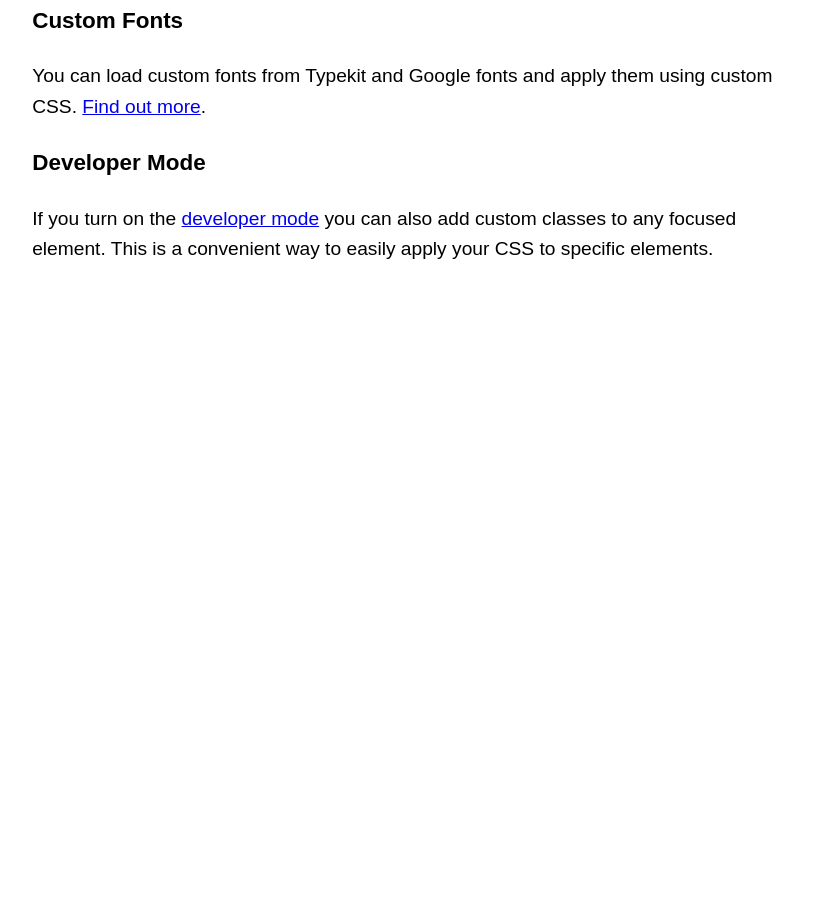
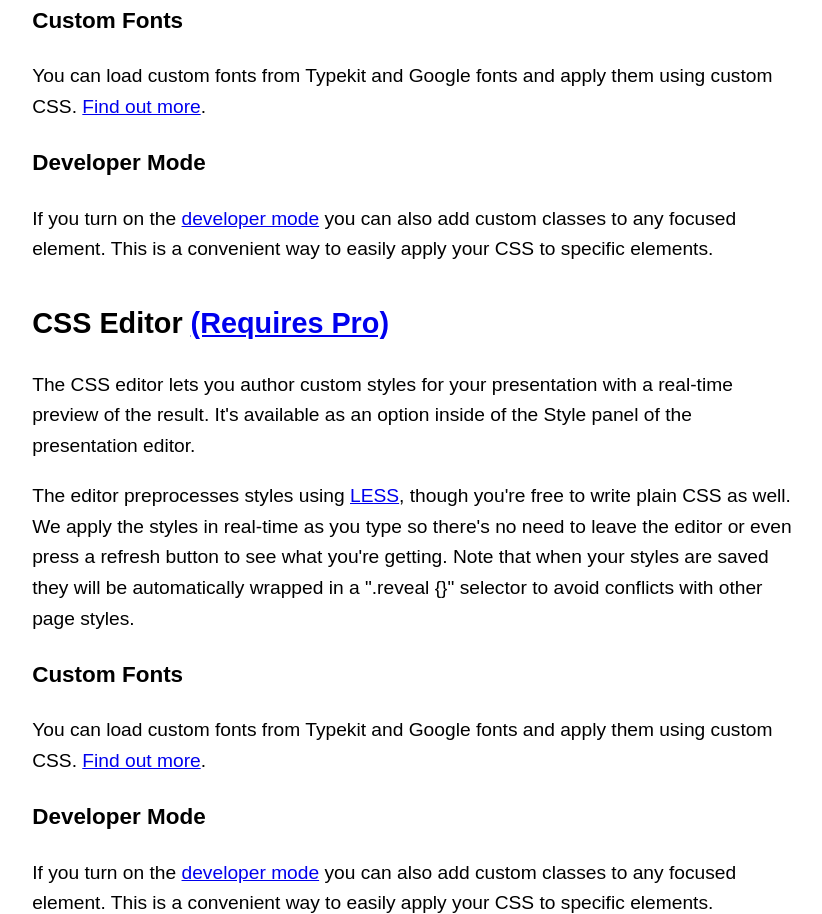
Before and after one commit to zmscode/zmscode.github.io, a website: page index.html in a window 1280 px wide. Shown: the part 1886-2800 px from the top of the page, without its empty margins (259-1081 px from the left). Before the commit the page ends 2190 px from the top, so only its background shows below. Drawn offline with Linux system fonts and the light colour scheme; a web font is replaced by a local one.

Commit message:
Update index.html

```diff
--- a/index.html
+++ b/index.html
@@ -32,20 +32,20 @@
           </ul>
         </li>
         <li>
-          <a href="#css">CSS Editor</a>
+          <a href="#secthree">CSS Editor</a>
           <ul>
             <li><a href="#css-fonts">Custom Fonts</a></li>
             <li><a href="#css-developer-mode">Developer Mode</a></li>
           </ul>
         </li>
         <li>
-          <a href="#css">CSS Editor</a>
+          <a href="#secfour">CSS Editor</a>
           <ul>
             <li><a href="#css-fonts">Custom Fonts</a></li>
             <li><a href="#css-developer-mode">Developer Mode</a></li>
           </ul>
         </li><li>
-          <a href="#css">CSS Editor</a>
+          <a href="#secfive">CSS Editor</a>
           <ul>
             <li><a href="#css-fonts">Custom Fonts</a></li>
             <li><a href="#css-developer-mode">Developer Mode</a></li>
@@ -152,7 +152,91 @@
       </section>
 
       <section>
-        <div id="css">
+        <div id="secthree">
+          <h2>
+            CSS Editor
+            <a href="/pricing" class="header-secondary-text">(Requires Pro)</a>
+          </h2>
+          <p>
+            The CSS editor lets you author custom styles for your presentation
+            with a real-time preview of the result. It's available as an option
+            inside of the Style panel of the presentation editor.
+          </p>
+          <p>
+            The editor preprocesses styles using
+            <a href="http://lesscss.org/">LESS</a>, though you're free to write
+            plain CSS as well. We apply the styles in real-time as you type so
+            there's no need to leave the editor or even press a refresh button
+            to see what you're getting. Note that when your styles are saved
+            they will be automatically wrapped in a ".reveal {}" selector to
+            avoid conflicts with other page styles.
+          </p>
+        </div>
+        <div id="css-fonts">
+          <h3>Custom Fonts</h3>
+          <p>
+            You can load custom fonts from Typekit and Google fonts and apply
+            them using custom CSS.
+            <a
+              href="http://help.slides.com/knowledgebase/articles/1077976-custom-fonts-pro"
+              >Find out more</a
+            >.
+          </p>
+        </div>
+        <div id="css-developer-mode">
+          <h3>Developer Mode</h3>
+          <p>
+            If you turn on the <a href="#dev">developer mode</a> you can also
+            add custom classes to any focused element. This is a convenient way
+            to easily apply your CSS to specific elements.
+          </p>
+        </div>
+      </section>
+
+      <section>
+        <div id="secfour">
+          <h2>
+            CSS Editor
+            <a href="/pricing" class="header-secondary-text">(Requires Pro)</a>
+          </h2>
+          <p>
+            The CSS editor lets you author custom styles for your presentation
+            with a real-time preview of the result. It's available as an option
+            inside of the Style panel of the presentation editor.
+          </p>
+          <p>
+            The editor preprocesses styles using
+            <a href="http://lesscss.org/">LESS</a>, though you're free to write
+            plain CSS as well. We apply the styles in real-time as you type so
+            there's no need to leave the editor or even press a refresh button
+            to see what you're getting. Note that when your styles are saved
+            they will be automatically wrapped in a ".reveal {}" selector to
+            avoid conflicts with other page styles.
+          </p>
+        </div>
+        <div id="css-fonts">
+          <h3>Custom Fonts</h3>
+          <p>
+            You can load custom fonts from Typekit and Google fonts and apply
+            them using custom CSS.
+            <a
+              href="http://help.slides.com/knowledgebase/articles/1077976-custom-fonts-pro"
+              >Find out more</a
+            >.
+          </p>
+        </div>
+        <div id="css-developer-mode">
+          <h3>Developer Mode</h3>
+          <p>
+            If you turn on the <a href="#dev">developer mode</a> you can also
+            add custom classes to any focused element. This is a convenient way
+            to easily apply your CSS to specific elements.
+          </p>
+        </div>
+      </section>
+
+      <section>
+        <div id="secfive">
           <h2>
             CSS Editor
             <a href="/pricing" class="header-secondary-text">(Requires Pro)</a>
```
